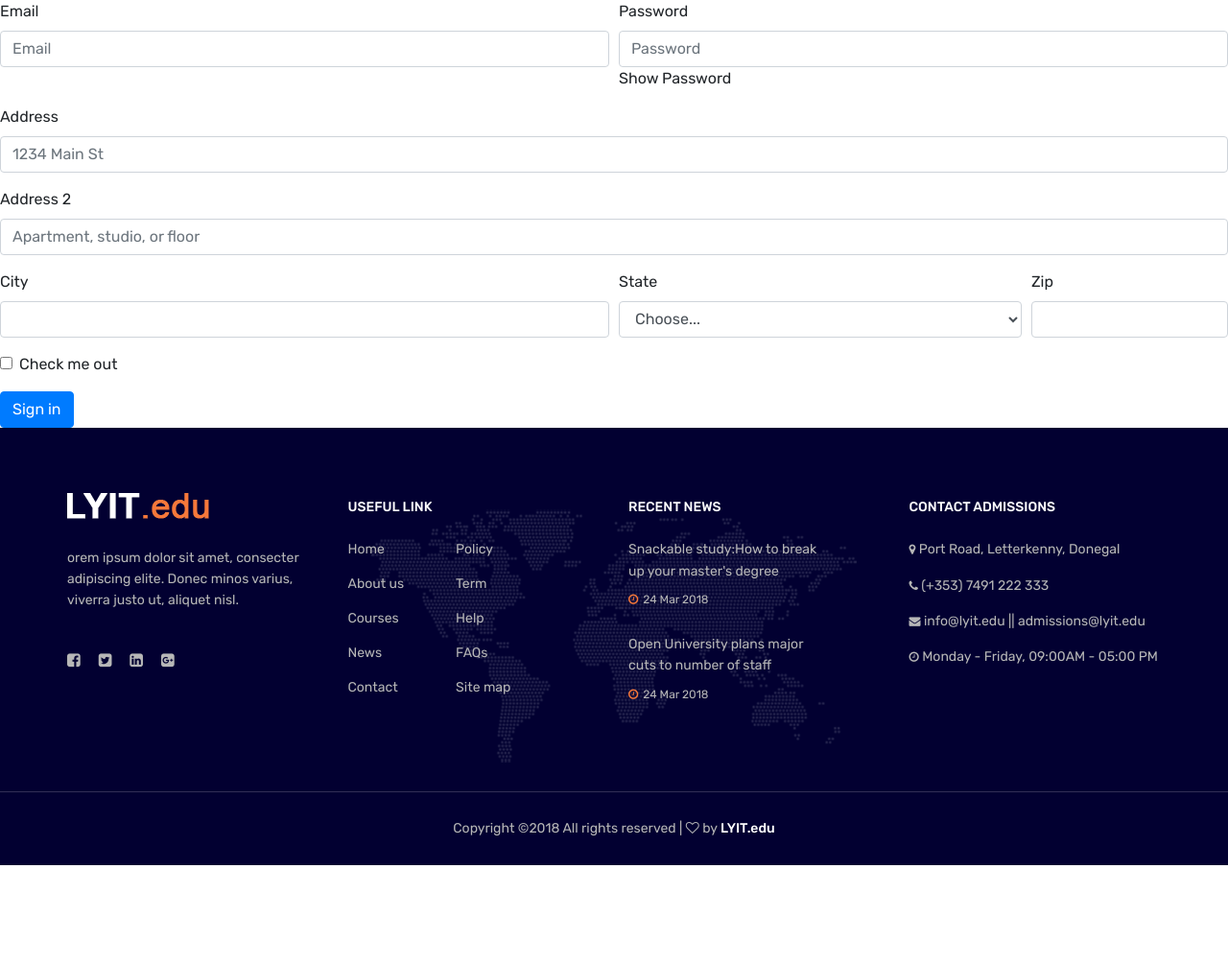
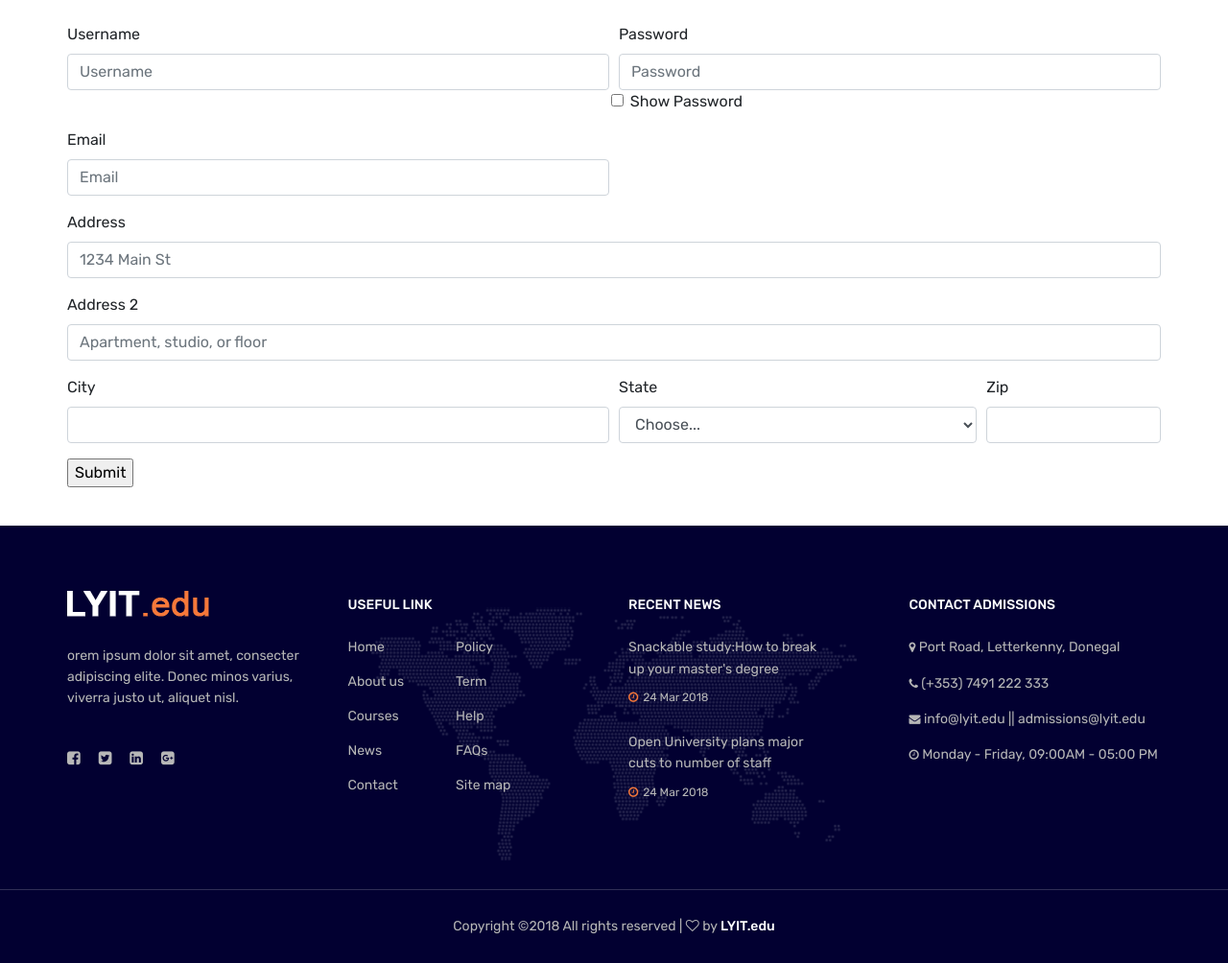
Before and after one commit to AswathyAkhilesh/LYIT-Uni, a PHP site: page /01_LyitUni/register.php in a window 1280 px wide. Shown: the part 175-1179 px from the top of the page at 96% size. Before the commit the page ends 1077 px from the top, so only its background shows below. Run offline with PHP 8.4, Linux system fonts and the light colour scheme.

Commit message:
Making register page feel better. Still need to sort Submit button to go back to login page

```diff
--- a/register.php
+++ b/register.php
@@ -4,18 +4,27 @@
 
 <!-- Your Content Start-->
 
-<section>
+<section class = 'container'>
     <form>
+    <br>
     <div class="form-row">
+        <div class="form-group col-md-6">
+        <label for="inputUser">Username</label>
+        <input type="textarea" class="form-control" id="inputUser" placeholder="Username">
+        <br>
+        </div>
+        <div class="form-group col-md-6">
+
+        <label for="inputPassword4">Password</label>
+        <input type="password" class="form-control" id="inputPassword4" placeholder="Password">
+        &#160;&nbsp;
+        <input class="form-check-input" type="checkbox" id="gridCheck">
+        <label class="form-check-label" for="gridCheck">
+            Show Password
+        </div>
         <div class="form-group col-md-6">
         <label for="inputEmail4">Email</label>
         <input type="email" class="form-control" id="inputEmail4" placeholder="Email">
-    </div>
-    <div class="form-group col-md-6">
-      <label for="inputPassword4">Password</label>
-      <input type="password" class="form-control" id="inputPassword4" placeholder="Password">
-      <label class="form-check-label" for="gridCheck">
-        Show Password
         </div>
     </div>
     <div class="form-group">
@@ -35,7 +44,10 @@
         <label for="inputState">State</label>
         <select id="inputState" class="form-control">
             <option selected>Choose...</option>
-        <option>...</option>
+            <option>Ulster</option>
+            <option>Leinster</option>
+            <option>Connacht</option>
+            <option>Munster</option>
         </select>
         </div>
         <div class="form-group col-md-2">
@@ -45,16 +57,17 @@
     </div>
     <div class="form-group">
         <div class="form-check">
-      <input class="form-check-input" type="checkbox" id="gridCheck">
-      <label class="form-check-label" for="gridCheck">
-        Check me out
+
         </label>
         </div>
-  </div>
-  <button type="submit" class="btn btn-primary">Sign in</button>
+
+   <!-- <button type="submit" class="btn btn-primary" href = "login.php" >Submit</button>-->
+    </form>
+    <form>
+         <input onClick="window.location.href='http://localhost/01_LyitUni/login.php'" type="submit" Value="Submit">
       </form>
  </section>
-
+<br>
 
 <!-- Your Content End-->
 
```
Lines whose indentation alone changed are shown as unchanged.
